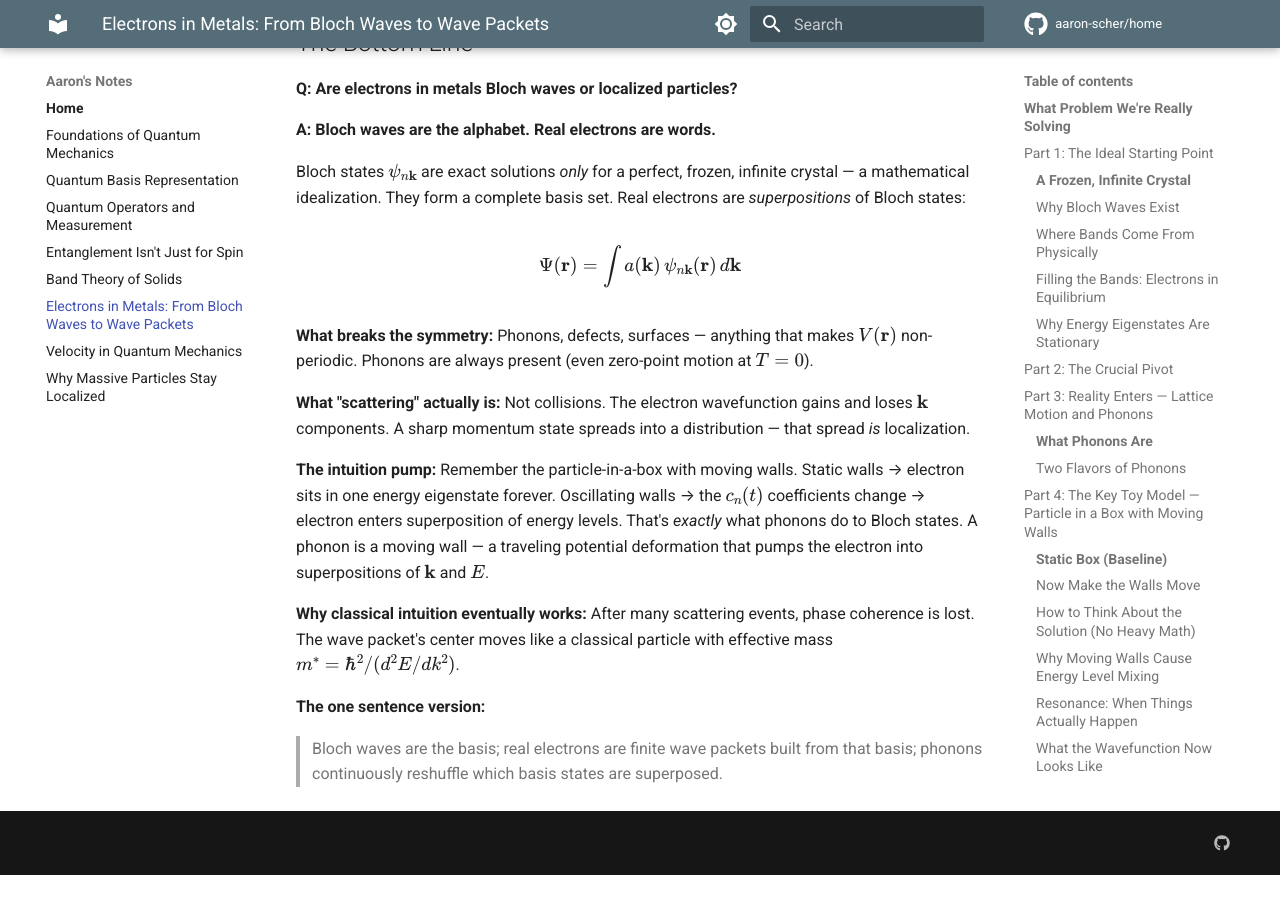
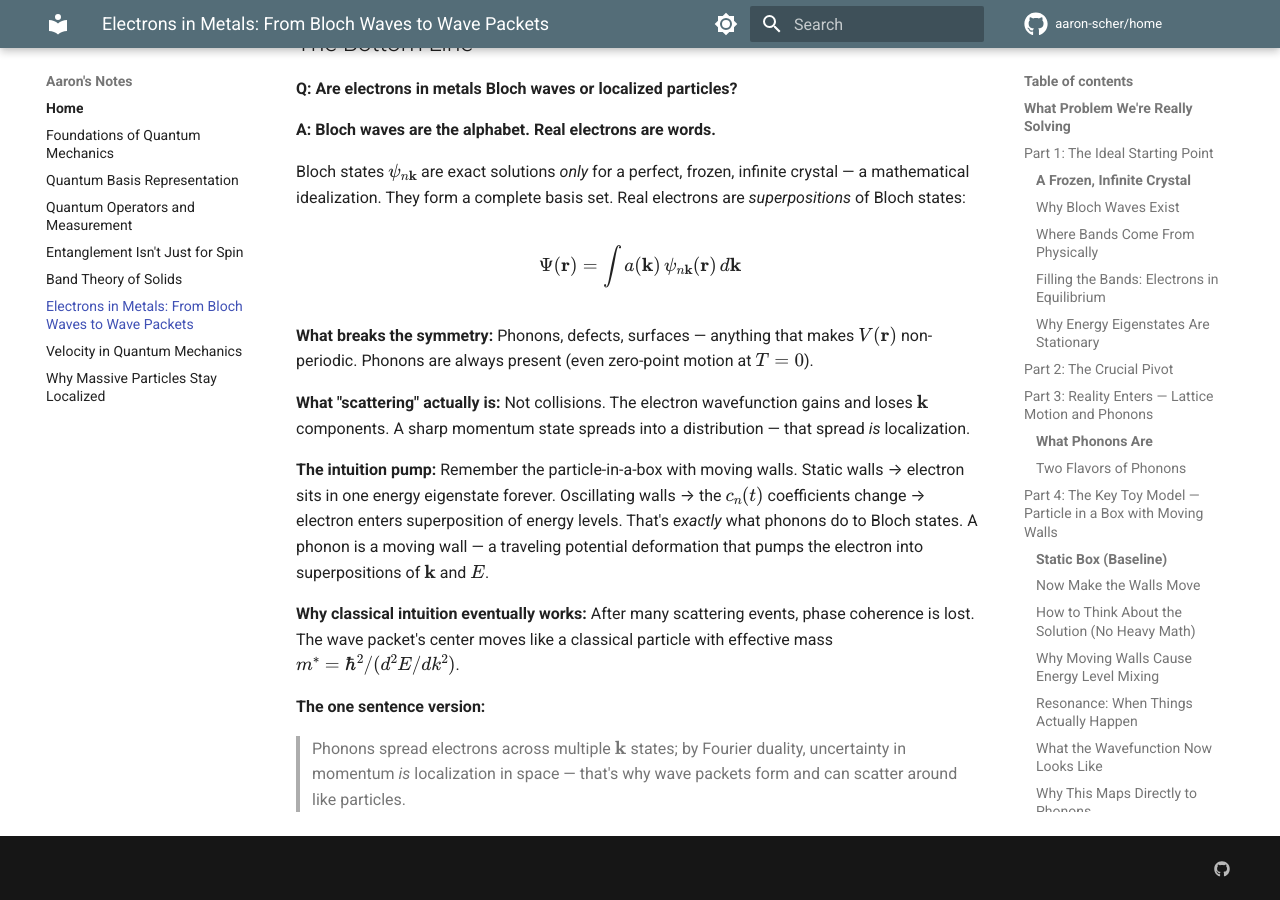
Before and after one commit to aaron-scher/home, an MkDocs documentation site: the page built from docs/quantum-mechanics/electrons-in-metals.md, in a window 1280 px wide and 900 px high, scrolled down 16108 px. Built offline with MkDocs 1.6.1 and Material for MkDocs 9.7.7, drawn with Linux system fonts in a browser that asks for light colours; comment, search, counter and statistics services are not loaded; before the commit the page ends 16983 px from its top, so only the background shows below that.

Commit message:
Fix one-sentence summary: add Fourier duality insight

```diff
--- a/docs/quantum-mechanics/electrons-in-metals.md
+++ b/docs/quantum-mechanics/electrons-in-metals.md
@@ -633,4 +633,4 @@
 
 **The one sentence version:**
 
-> Bloch waves are the basis; real electrons are finite wave packets built from that basis; phonons continuously reshuffle which basis states are superposed.
+> Phonons spread electrons across multiple $\mathbf{k}$ states; by Fourier duality, uncertainty in momentum *is* localization in space — that's why wave packets form and can scatter around like particles.
```
